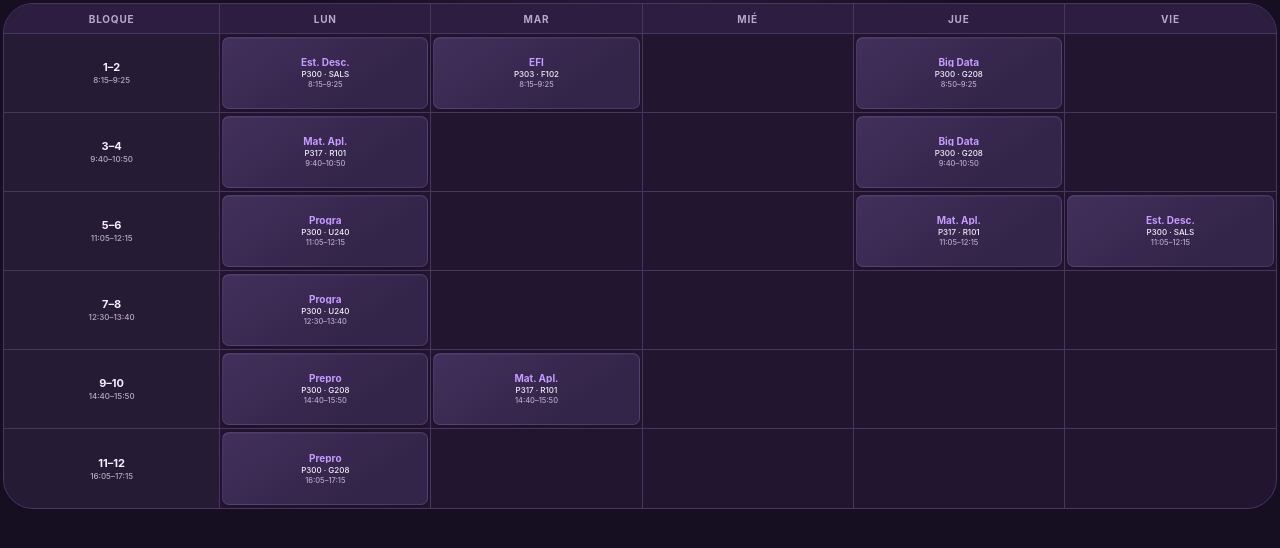
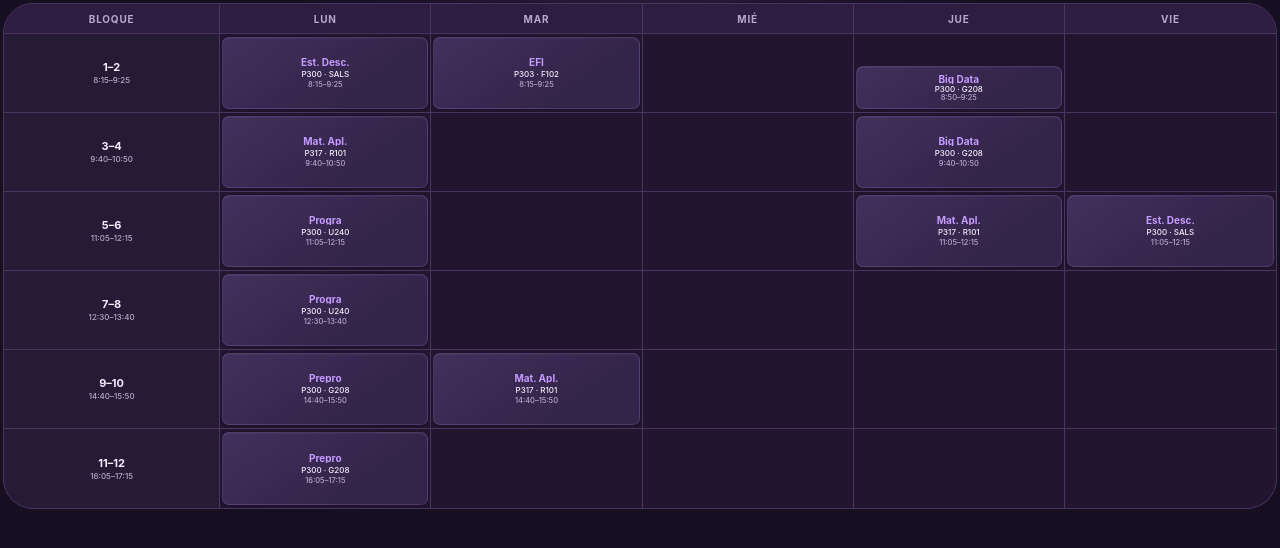
Before and after one commit to Konnits/Horario-Widget, a plain HTML site: page index.html in a window 1280 px wide. Drawn offline with Linux system fonts and the light colour scheme.

Commit message:
Add styles for Big Data class and adjust layout for better alignment

```diff
--- a/index.html
+++ b/index.html
@@ -234,6 +234,15 @@
             font-weight: 500;
         }
 
+        .class-bigdata-tarde {
+            height: 60%;
+            min-height: 0;
+            align-self: flex-end;
+
+            gap: 1px;
+            padding: 1px;
+        }
+
         @media (max-height: 280px) {
             table {
                 grid-template-rows: 25px minmax(0, 1fr);
@@ -298,7 +307,7 @@
                     </td>
 
                     <td>
-                        <div class="class">
+                        <div class="class class-bigdata-tarde">
                             <span class="class-name">Big Data</span>
                             <span class="class-room">P300 · G208</span>
                             <span class="class-time">8:50–9:25</span>
```
